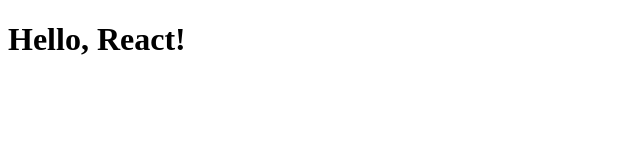
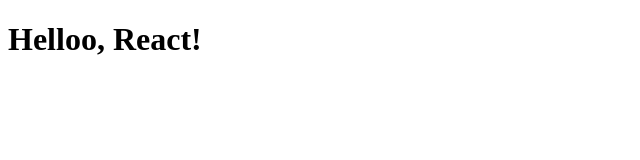
Before and after one commit to peterjza/react-boilder, a React app: page / in a window 1280 px wide. Shown: the top 160 px of the page, without its empty margins (0-640 px from the left). Built offline with nearby package versions, Linux system fonts and the light colour scheme.

Commit message:
name change

```diff
--- a/src/app.tsx
+++ b/src/app.tsx
@@ -2,7 +2,7 @@
 import ReactDOM from 'react-dom';
 
 const App: React.FC = () => {
-  return <h1>Hello, React!</h1>;
+  return <h1>Helloo, React!</h1>;
 };
 
 ReactDOM.render(<App />, document.getElementById('root'));
```
